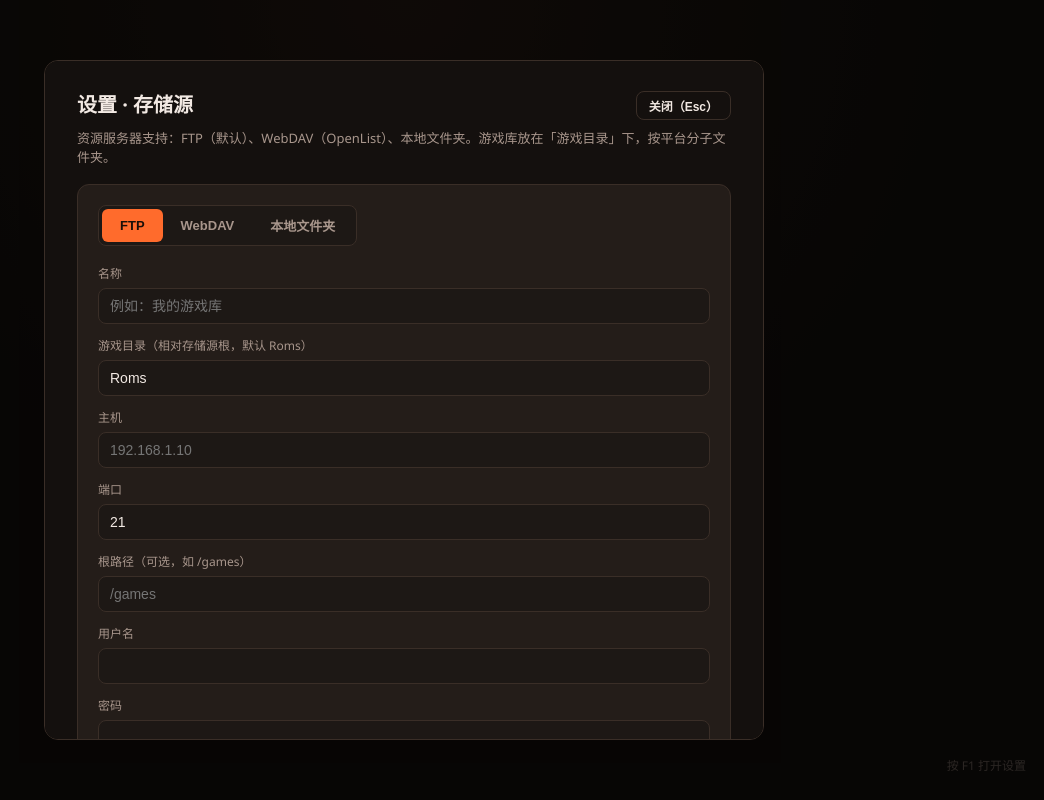
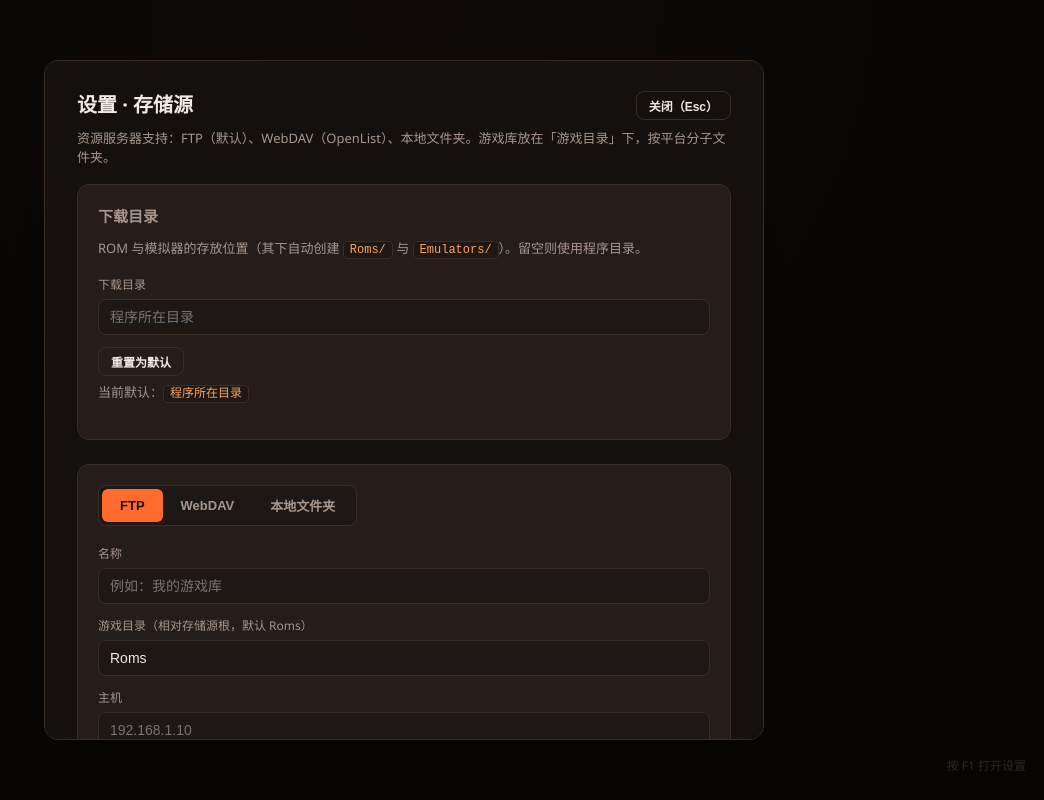
Before and after one commit to kadu999/EmberHub, a React (Vite) app in the folder app/: page / in a window 1280 px wide. Both pictures are taken after a click on the button "打开设置（F1）". Shown: the whole page, without its empty margins (236-1280 px from the left). Built offline with nearby package versions, Linux system fonts and the light colour scheme.

Commit message:
feat(settings): global download directory (default = program dir)

```diff
--- a/app/src/features/sources/SourcesPage.tsx
+++ b/app/src/features/sources/SourcesPage.tsx
@@ -1,8 +1,9 @@
 // 设置页：存储源配置（本地文件夹 / WebDAV / FTP）。
 // 默认隐藏，按 F1 打开。
-import { useState } from "react";
+import { useEffect, useState } from "react";
 import { useStore } from "../../store";
 import { createProvider } from "../../storage";
+import { tauri } from "../../lib/tauri";
 import type { SourceConfig, StorageKind } from "../../storage/types";
 
 interface Props {
@@ -21,7 +22,20 @@ function describe(s: SourceConfig): string {
 }
 
 export function SourcesPage({ onClose }: Props) {
-  const { sources, activeSourceId, addSource, removeSource, setActiveSource } = useStore();
+  const {
+    sources,
+    activeSourceId,
+    addSource,
+    removeSource,
+    setActiveSource,
+    downloadDir,
+    setDownloadDir,
+  } = useStore();
+
+  const [defaultDir, setDefaultDir] = useState("");
+  useEffect(() => {
+    tauri.defaultDownloadDir().then(setDefaultDir).catch(() => undefined);
+  }, []);
 
   const [kind, setKind] = useState<StorageKind>("ftp");
   const [name, setName] = useState("");
@@ -118,6 +132,29 @@ export function SourcesPage({ onClose }: Props) {
       <p className="hint">
         资源服务器支持：FTP（默认）、WebDAV（OpenList）、本地文件夹。游戏库放在「游戏目录」下，按平台分子文件夹。
       </p>
+
+      <div className="card">
+        <h3 style={{ marginTop: 0 }}>下载目录</h3>
+        <p className="hint">
+          ROM 与模拟器的存放位置（其下自动创建 <code>Roms/</code> 与 <code>Emulators/</code>）。留空则使用程序目录。
+        </p>
+        <div className="field">
+          <label>下载目录</label>
+          <input
+            value={downloadDir}
+            onChange={(e) => setDownloadDir(e.currentTarget.value)}
+            placeholder={defaultDir || "程序所在目录"}
+          />
+        </div>
+        <div className="actions">
+          <button className="ghost small" onClick={() => setDownloadDir("")}>
+            重置为默认
+          </button>
+        </div>
+        <p className="hint">
+          当前默认：<code>{defaultDir || "程序所在目录"}</code>
+        </p>
+      </div>
 
       <div className="card">
         <div className="segmented">
--- a/app/src/library/ensure.ts
+++ b/app/src/library/ensure.ts
@@ -1,6 +1,7 @@
 // 确保资源就位：模拟器（按平台，带版本比对）与 ROM（断点续传 + 自动解压）。
 import { tauri } from "../lib/tauri";
 import { basename, dirname, extname, joinPath, stripExt } from "../lib/path";
+import { useStore } from "../store";
 import type { SourceConfig, StorageProvider } from "../storage/types";
 import { parseEmulatorConfig, parsePlatformMap } from "./parse";
 import type { EmulatorConfig } from "./types";
@@ -8,8 +9,10 @@ import type { Game } from "./scan";
 
 const ARCHIVE_EXTS = ["zip", "7z"];
 
-/** 下载目录：用户指定优先，否则程序数据目录。 */
+/** 下载目录：全局设置优先，其次存储源设置，最后程序数据目录。 */
 export async function getDownloadDir(source: SourceConfig): Promise<string> {
+  const global = useStore.getState().downloadDir;
+  if (global && global.trim() !== "") return global.trim();
   if (source.downloadDir && source.downloadDir.trim() !== "") return source.downloadDir.trim();
   return tauri.defaultDownloadDir();
 }
--- a/app/src/store.ts
+++ b/app/src/store.ts
@@ -6,9 +6,12 @@ import type { SourceConfig } from "./storage/types";
 interface AppStore {
   sources: SourceConfig[];
   activeSourceId: string | null;
+  /** 下载目录（空 = 使用程序目录） */
+  downloadDir: string;
   addSource: (s: SourceConfig) => void;
   removeSource: (id: string) => void;
   setActiveSource: (id: string | null) => void;
+  setDownloadDir: (dir: string) => void;
 }
 
 export const useStore = create<AppStore>()(
@@ -16,6 +19,7 @@ export const useStore = create<AppStore>()(
     (set) => ({
       sources: [],
       activeSourceId: null,
+      downloadDir: "",
       addSource: (s) =>
         set((st) => ({
           sources: [...st.sources, s],
@@ -27,6 +31,7 @@ export const useStore = create<AppStore>()(
           activeSourceId: st.activeSourceId === id ? null : st.activeSourceId,
         })),
       setActiveSource: (id) => set({ activeSourceId: id }),
+      setDownloadDir: (dir) => set({ downloadDir: dir }),
     }),
     { name: "emberhub" },
   ),
```
